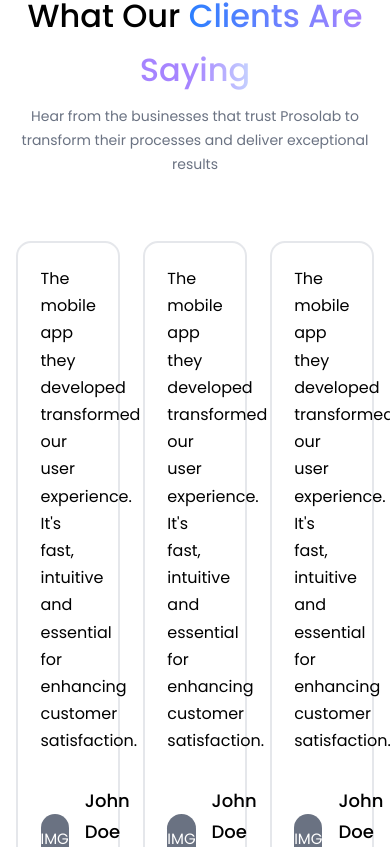
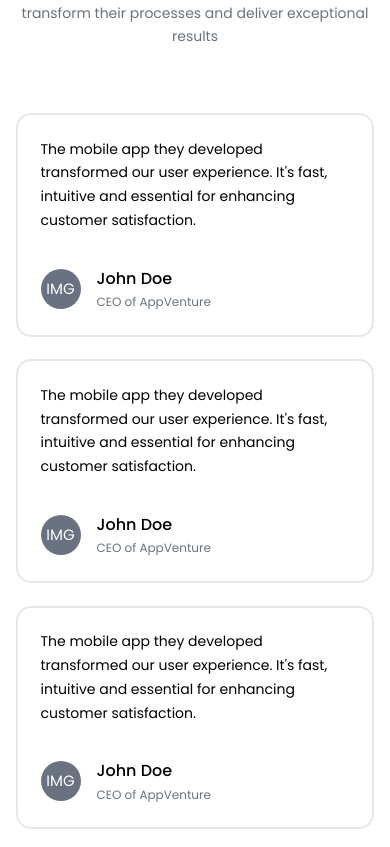
Before and after one commit to SiruzMammadli/prosolab, a Next.js app: page / in a window 390 px wide. Shown: the part 4857-5704 px from the top of the page. Built offline with nearby package versions, Linux system fonts and the light colour scheme.

Commit message:
Added Responsibility Into Our Clients Saying Section

```diff
--- a/app/(public)/_components/_our_performance/performance-review-overall.tsx
+++ b/app/(public)/_components/_our_performance/performance-review-overall.tsx
@@ -21,7 +21,7 @@ export default ({counter, description, title}: Readonly<{ counter: React.ReactNo
                 className="gap-y-[16px]"
             >
                 <Flex as="h3" className="xl:text-[96px] text-[72px] font-medium leading-[1]">{counter}</Flex>
-                <p className="text-gray-500 w-[60%] md:w-full">{description}</p>
+                <p className="text-gray-500">{description}</p>
             </Flex>
             <span className="text-blue-500 font-medium text-[16px]">{title}</span>
         </Flex>
--- a/app/(public)/_components/our-clients-saying.tsx
+++ b/app/(public)/_components/our-clients-saying.tsx
@@ -8,26 +8,26 @@ export default () => {
             title={<>What Our&nbsp;<TextGradient>Clients Are Saying</TextGradient></>}
             description="Hear from the businesses that trust Prosolab to transform their processes and deliver exceptional results"
         >
-            <div className="grid grid-cols-3 gap-6 mt-[64px]">
+            <div className="grid md:grid-cols-2 lg:grid-cols-3 gap-6 mt-[64px]">
                 {Array.from({length: 9}).map((_, key: number) => (
                     <Widget key={key}>
                         <Flex
                             direction="column"
                             className="gap-y-[32px]"
                         >
-                            <p className="text-[16px]">
+                            <p className="text-[14px] md:text-[15px]">
                                 The mobile app they developed transformed our user experience. It's fast, intuitive and essential for enhancing customer satisfaction.
                             </p>
                             <Flex className="gap-x-[16px]">
                                 <Flex
                                     justifyContent="center"
-                                    className="bg-gray-500 w-[50px] h-[50px] rounded-full text-white"
+                                    className="bg-gray-500 w-[40px] h-[40px] md:w-[50px] md:h-[50px] rounded-full text-white"
                                 >
                                     IMG
                                 </Flex>
                                 <Flex direction="column">
-                                    <h3 className="text-[18px] font-medium">John Doe</h3>
-                                    <p className="text-[13px] text-gray-500">CEO of AppVenture</p>
+                                    <h3 className="text-[16px] md:text-[18px] font-medium">John Doe</h3>
+                                    <p className="text-[12px] md:text-[13px] text-gray-500">CEO of AppVenture</p>
                                 </Flex>
                             </Flex>
                         </Flex>
```
